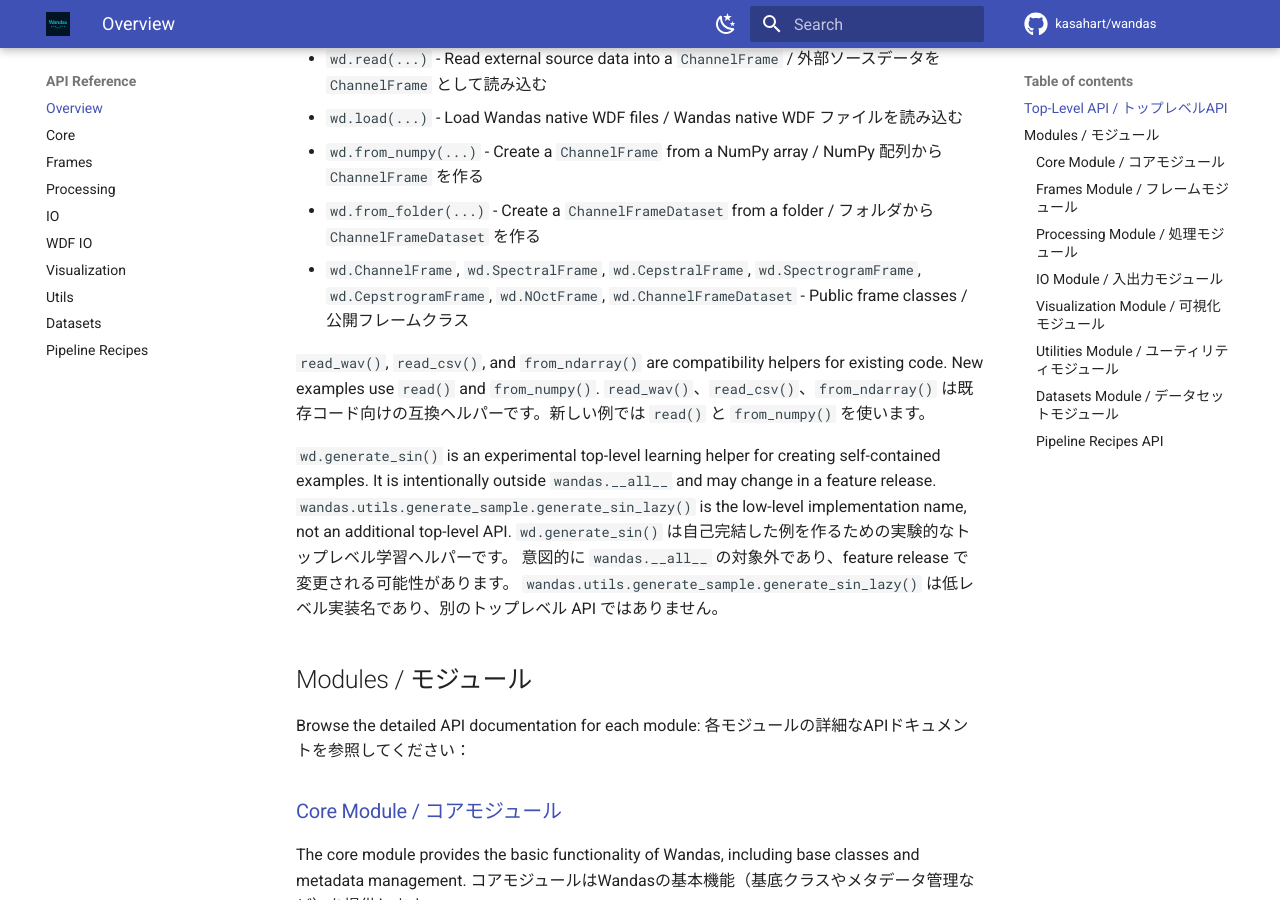
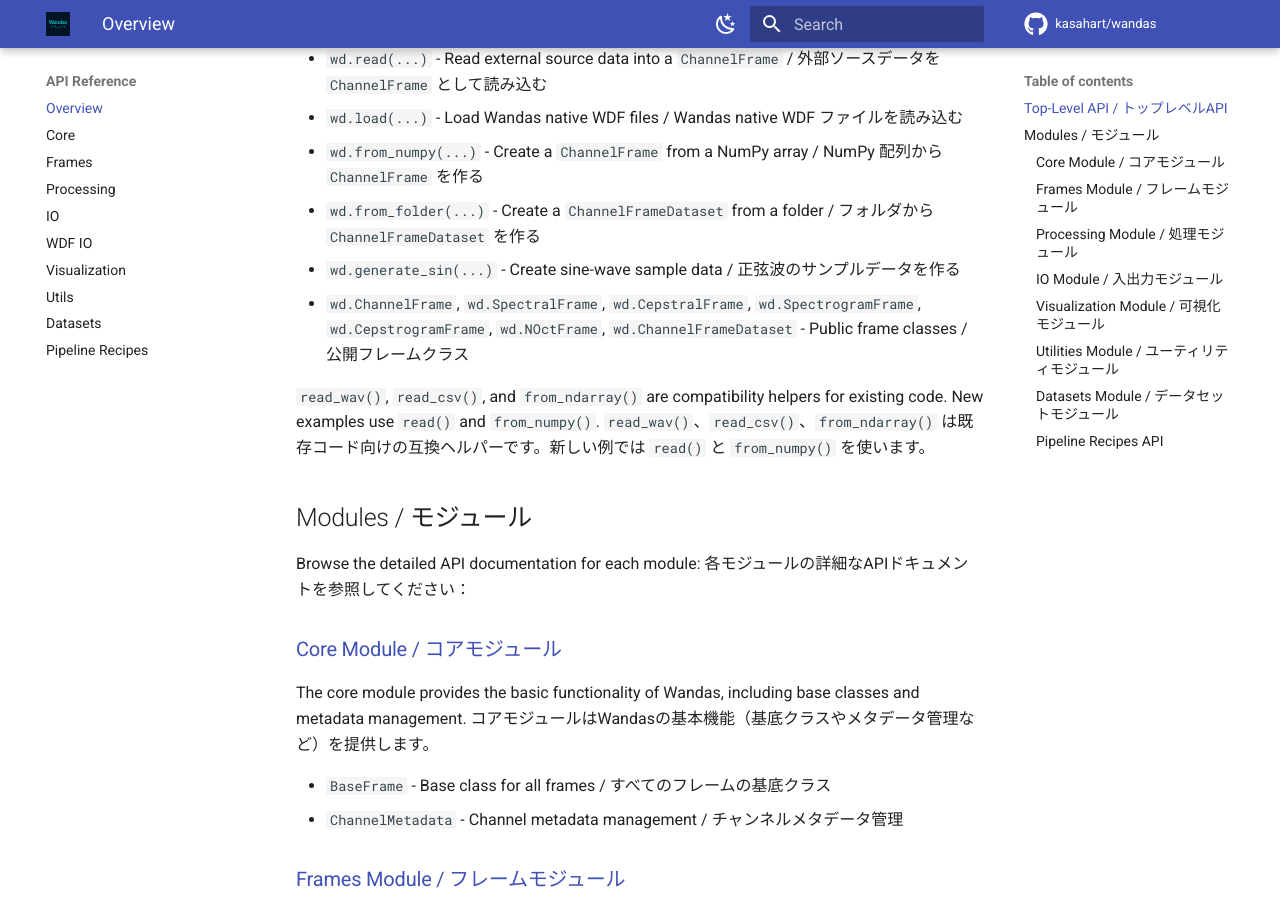
Before and after one commit to kasahart/wandas, an MkDocs documentation site: the page built from docs/src/api/index.md, in a window 1280 px wide and 900 px high, scrolled down 391 px. Built offline with MkDocs 1.6.1 and Material for MkDocs 9.7.7, drawn with Linux system fonts in a browser that asks for light colours; comment, search, counter and statistics services are not loaded.

Commit message:
docs: make generate_sin public and reduce duplication

```diff
--- a/docs/src/api/index.md
+++ b/docs/src/api/index.md
@@ -12,19 +12,11 @@ The primary top-level API is intentionally small:
 - `wd.load(...)` - Load Wandas native WDF files / Wandas native WDF ファイルを読み込む
 - `wd.from_numpy(...)` - Create a `ChannelFrame` from a NumPy array / NumPy 配列から `ChannelFrame` を作る
 - `wd.from_folder(...)` - Create a `ChannelFrameDataset` from a folder / フォルダから `ChannelFrameDataset` を作る
+- `wd.generate_sin(...)` - Create sine-wave sample data / 正弦波のサンプルデータを作る
 - `wd.ChannelFrame`, `wd.SpectralFrame`, `wd.CepstralFrame`, `wd.SpectrogramFrame`, `wd.CepstrogramFrame`, `wd.NOctFrame`, `wd.ChannelFrameDataset` - Public frame classes / 公開フレームクラス
 
 `read_wav()`, `read_csv()`, and `from_ndarray()` are compatibility helpers for existing code. New examples use `read()` and `from_numpy()`.
 `read_wav()`、`read_csv()`、`from_ndarray()` は既存コード向けの互換ヘルパーです。新しい例では `read()` と `from_numpy()` を使います。
-
-`wd.generate_sin()` is an experimental top-level learning helper for creating
-self-contained examples. It is intentionally outside `wandas.__all__` and may change
-in a feature release. `wandas.utils.generate_sample.generate_sin_lazy()` is the
-low-level implementation name, not an additional top-level API.
-`wd.generate_sin()` は自己完結した例を作るための実験的なトップレベル学習ヘルパーです。
-意図的に `wandas.__all__` の対象外であり、feature release で変更される可能性があります。
-`wandas.utils.generate_sample.generate_sin_lazy()` は低レベル実装名であり、別のトップレベル
-API ではありません。
 
 ## Modules / モジュール
 
--- a/wandas/__init__.py
+++ b/wandas/__init__.py
@@ -40,6 +40,7 @@ __all__ = [
     "load",
     "from_numpy",
     "from_folder",
+    "generate_sin",
 ]
 
 
```
Also changed, not shown: README.ja.md (+0 -4 lines), docs/src/api/utils.md (+2 -26 lines), docs/src/explanation/public-api-stability.md (+2 -5 lines), docs/src/index.md (+0 -6 lines), README.md, 5 other files.
